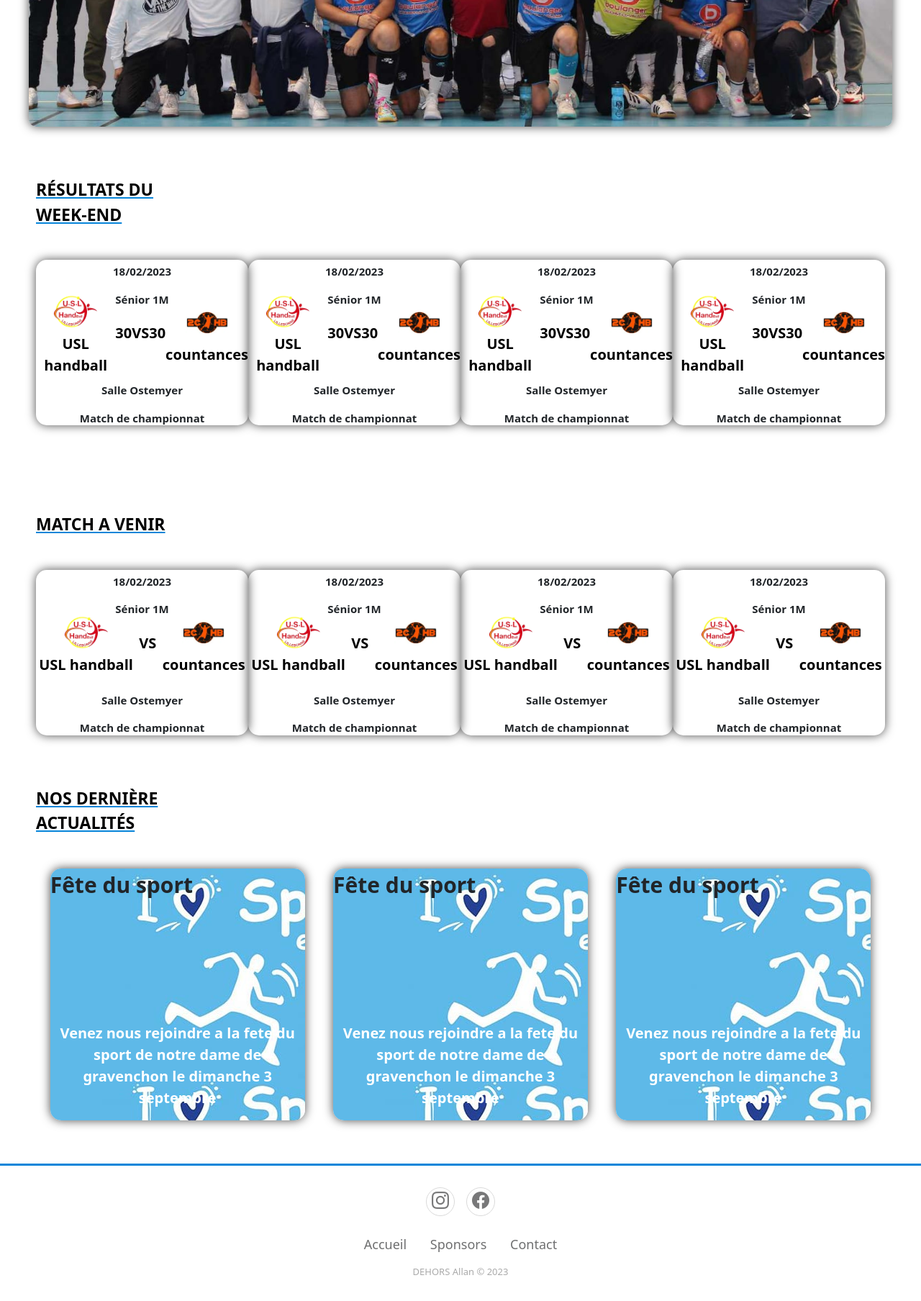
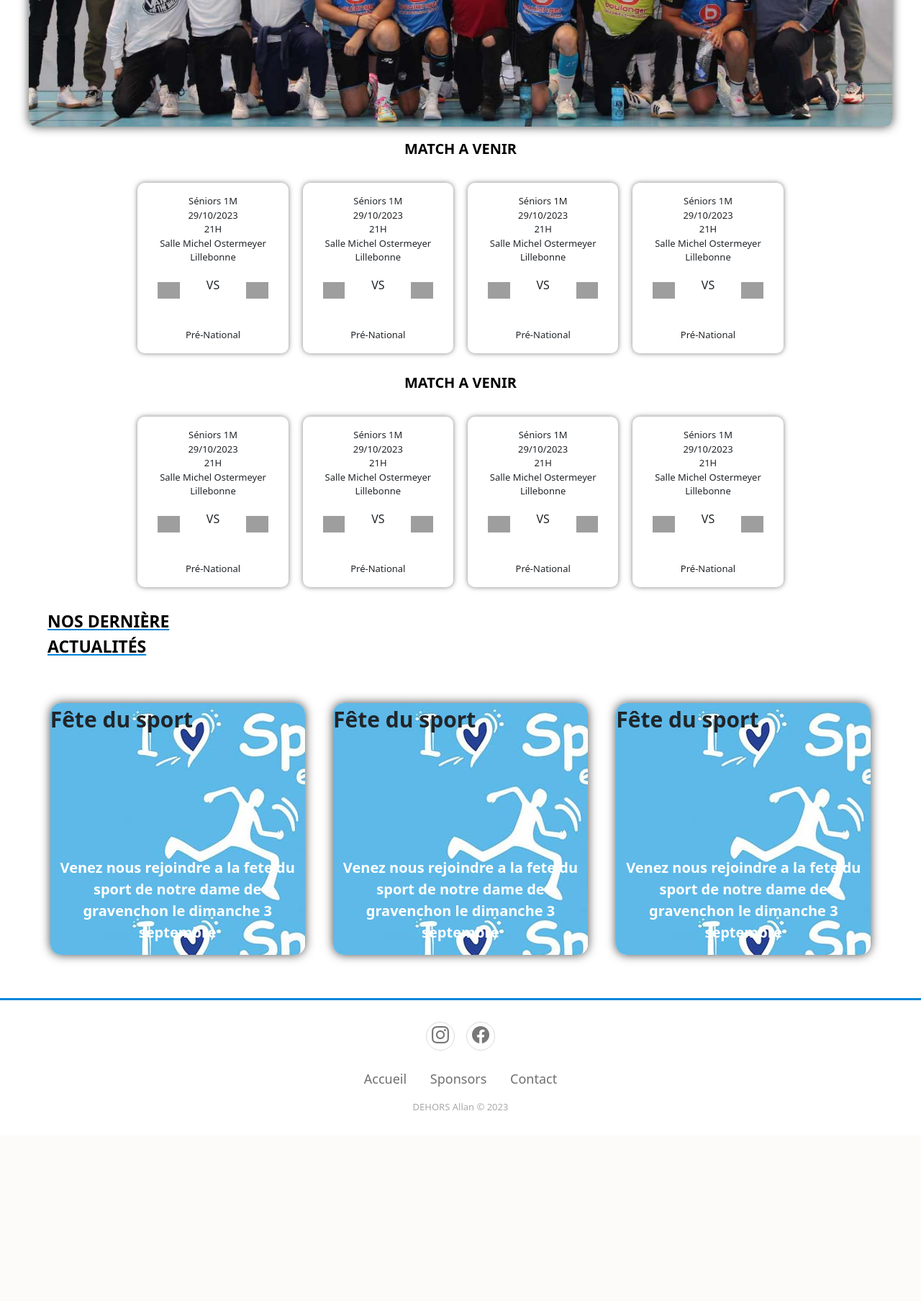
Before and after one commit to AllanDHS/CSG-USL, a PHP site: page /views/home.php in a window 1280 px wide. Shown: the part 634-2442 px from the top of the page at 72% size. After the commit the page ends 2177 px from the top, so only its background shows below. Run offline with PHP 8.4, Linux system fonts and the light colour scheme; some libraries are stand-ins or nearby versions; grey boxes are pictures that could not be loaded.

Commit message:
AjoutsCardsBS

```diff
--- a/assets/style/style.css
+++ b/assets/style/style.css
@@ -118,174 +118,74 @@
 
  /* Section 1 */
 
- .resultHomePage {
-     margin-top: 50px;
-     width: 100vw;
-     display: flex;
-     flex-direction: column;
- }
+ .red{
+    margin: 10px;
+    border-radius: 10px;
+    box-shadow: 0 0 7px rgba(0, 0, 0, 0.5);
+}
 
 
+.container-fluid{
+    text-align: center;
+}
 
- .resultHomePage .title {
-     font-size: 23px;
-     text-transform: uppercase;
-     text-align: left;
-     margin-left: 50px;
-     font-weight: 900;
-     padding-top: 20px;
- }
+.row{
+    display: flex;
+    flex-direction: row;
+    justify-content: center;
+}
 
- .resultHomePage .title a {
-     color: black;
-     text-decoration: none;
-     text-decoration: underline #0785D9;
- }
+.title{
+    font-size: 20px;
+    text-transform: uppercase;
+    text-align: center;
+    padding: 1rem;
+    margin: 0;
+    font-weight: 900;
 
- .resultHomePage .containerResult {
-     display: flex;
-     flex-direction: row;
-     justify-content: space-between;
-     margin-top: 30px;
-     margin-left: 50px;
-     margin-right: 50px;
-     padding-bottom: 50px;
- }
+}
 
- .resultHomePage .containerResult .result {
-     width: 350px;
-     height: 230px;
-     border-radius: 15px;
-     box-shadow: 0 0 14px rgba(0, 0, 0, 0.7);
-
- }
+.title a{
+    text-decoration: none;
+    color: black;
+}
 
 
+.top{
+    text-align: center;
+    font-size: small;
+    text-transform: capitalize;
+    margin-top: 1rem;
 
- .resultHomePage .containerResult .result .topResult {
+}
 
-     text-align: center;
-     height: 50px;
-     padding-top: 5px;
-     font-size: 15px;
-     font-weight: 700;
- }
+.top p {
+    margin: 0;
+    padding: 0;
+}
 
- .resultHomePage .containerResult .result .centerResult img {
-     width: 60px;
+.center{
+    display: flex;
+    align-items: center;
+    padding: 1rem;
+}
 
- }
-
- .resultHomePage .containerResult .result .centerResult {
-
-     display: flex;
-     flex-direction: row;
-     justify-content: space-around;
-     align-items: center;
-     text-align: center;
-     height: 120px;
-
- }
-
- .resultHomePage .containerResult .result .centerResult {
-     font-size: 20px;
-     font-weight: 900;
-     color: rgb(0, 0, 0);
- }
-
-
- .resultHomePage .containerResult .result .bottomResult {
-     text-align: center;
-     height: 50px;
-     font-size: 15px;
-     font-weight: 700;
- }
-
-
- /* Section 2 */
-
- .matchHomePage {
-    margin-top: 50px;
-    width: 100vw;
-    display: flex;
-    flex-direction: column;
+.center img{
+    width: 20%;
 }
 
 
 
-.matchHomePage .title {
-    font-size: 23px;
-    text-transform: uppercase;
-    text-align: left;
-    margin-left: 50px;
-    font-weight: 900;
-    padding-top: 20px;
+.bottom{
+    text-align: center;
+    font-size: small;
+    text-transform: capitalize;
+    padding-top: 1rem;
 }
 
-.matchHomePage .title a {
-    color: black;
-    text-decoration: none;
-    text-decoration: underline #0785D9;
-}
-
-.matchHomePage .containerResult {
-    display: flex;
-    flex-direction: row;
-    justify-content: space-between;
-    margin-top: 30px;
-    margin-left: 50px;
-    margin-right: 50px;
-    padding-bottom: 50px;
-}
-
-.matchHomePage .containerResult .result {
-    width: 350px;
-    height: 230px;
-    border-radius: 15px;
-    box-shadow: 0 0 14px rgba(0, 0, 0, 0.7);
-
-}
+ /* Section 2 */
 
 
-
-.matchHomePage .containerResult .result .topResult {
-
-    text-align: center;
-    height: 50px;
-    padding-top: 5px;
-    font-size: 15px;
-    font-weight: 700;
-}
-
-.matchHomePage .containerResult .result .centerResult img {
-    width: 60px;
-
-}
-
-.matchHomePage .containerResult .result .centerResult {
-
-    display: flex;
-    flex-direction: row;
-    justify-content: space-around;
-    align-items: center;
-    text-align: center;
-    height: 120px;
-
-}
-
-.matchHomePage .containerResult .result .centerResult {
-    font-size: 20px;
-    font-weight: 900;
-    color: rgb(0, 0, 0);
-}
-
-
-.matchHomePage .containerResult .result .bottomResult {
-    text-align: center;
-    height: 50px;
-    font-size: 15px;
-    font-weight: 700;
-}
 
 /* Section 3 */
 
--- a/views/components/navbar.php
+++ b/views/components/navbar.php
@@ -37,9 +37,9 @@
                     </a>
                     <ul class="dropdown-menu" aria-labelledby="navbarDropdown">
                         <li><a class="dropdown-item" href="#">Bureau</a></li>
-                        <li><a class="dropdown-item" href="#">Another action</a></li>
-
-                        <li><a class="dropdown-item" href="#">Something else here</a></li>
+                        <li><a class="dropdown-item" href="#">Documents d'inscription</a></li>
+                        <li><a class="dropdown-item" href="#">Tarif des licences</a></li>
+                        <li><a class="dropdown-item" href="#">Arbitrage</a></li>
                     </ul>
                 </li>
 
--- a/views/home.php
+++ b/views/home.php
@@ -14,109 +14,85 @@
         <img src="../assets/logo/icons8-vers-l'avant-100.png" alt="" class="button" id="right">
     </div>
 </div>
-
-<div class="resultHomePage">
+<div class="matchHomePage">
     <div class="title">
         <a href="">
-            <p>Résultats du <br>Week-end</p>
+            <p>Match a venir</p>
         </a>
     </div>
-    <div class="containerResult">
-        <div class="result">
-            <div class="topResult">
-                <p>18/02/2023</p>
-                <p>Sénior 1M</p>
-            </div>
-            <div class="centerResult">
-                <div class="equipe1">
-                    <img src="../assets/logo/2023-06-04-8287137a-8e0e-44b5-85e3-aeafcb8be129-removebg-preview.png" alt="">
-                    <p>USL handball</p>
+<div class="container-fluid">
+        <div class="row mx-auto">
+            <div class="col-md-2 col-sm-5 col-5 red">
+                <div class="top">
+                    <p>Séniors 1M</p>
+                    <p>29/10/2023</p>
+                    <p>21H</p>
+                    <p>Salle Michel Ostermeyer</p>
+                    <p>Lillebonne</p>
                 </div>
-                <p>30</p>
-                <p>VS</p>
-                <p>30</p>
-                <div class="equipe2">
-                    <img src="../assets/logo/2017-06-30-f26906b4-1f76-4524-8bf2-2ba9a2774e41.webp" alt="">
-                    <p>countances </p>
+                <div class="center">
+                    <img src="Logo_CSG-1920w-removebg-preview.png" alt="Logo Equipe 1" class="Logo1">
+                    <p class="mx-auto">VS</p>
+                    <img src="Logo_CSG-1920w-removebg-preview.png" alt="Logo Equipe 2" class="Logo2">
+                </div>
+                <div class="bottom">
+                    <p>pré-national</p>
+                    <p></p>
                 </div>
             </div>
-            <div class="bottomResult">
-                <p>Salle Ostemyer</p>
-                <p>Match de championnat</p>
-            </div>
-
-        </div>
-        <div class="result">
-            <div class="topResult">
-                <p>18/02/2023</p>
-                <p>Sénior 1M</p>
-            </div>
-            <div class="centerResult">
-                <div class="equipe1">
-                    <img src="../assets/logo/2023-06-04-8287137a-8e0e-44b5-85e3-aeafcb8be129-removebg-preview.png" alt="">
-                    <p>USL handball</p>
+            <div class="col-md-2 col-sm-5 col-5 red">
+                <div class="top">
+                    <p>Séniors 1M</p>
+                    <p>29/10/2023</p>
+                    <p>21H</p>
+                    <p>Salle Michel Ostermeyer</p>
+                    <p>Lillebonne</p>
                 </div>
-                <p>30</p>
-                <p>VS</p>
-                <p>30</p>
-                <div class="equipe2">
-                    <img src="../assets/logo/2017-06-30-f26906b4-1f76-4524-8bf2-2ba9a2774e41.webp" alt="">
-                    <p>countances </p>
+                <div class="center">
+                    <img src="Logo_CSG-1920w-removebg-preview.png" alt="Logo Equipe 1" class="Logo1">
+                    <p class="mx-auto">VS</p>
+                    <img src="Logo_CSG-1920w-removebg-preview.png" alt="Logo Equipe 2" class="Logo2">
+                </div>
+                <div class="bottom">
+                    <p>pré-national</p>
                 </div>
             </div>
-            <div class="bottomResult">
-                <p>Salle Ostemyer</p>
-                <p>Match de championnat</p>
-            </div>
-        </div>
-        <div class="result">
-            <div class="topResult">
-                <p>18/02/2023</p>
-                <p>Sénior 1M</p>
-            </div>
-            <div class="centerResult">
-                <div class="equipe1">
-                    <img src="../assets/logo/2023-06-04-8287137a-8e0e-44b5-85e3-aeafcb8be129-removebg-preview.png" alt="">
-                    <p>USL handball</p>
+            <div class="col-md-2 col-sm-5 col-5 red">
+                <div class="top">
+                    <p>Séniors 1M</p>
+                    <p>29/10/2023</p>
+                    <p>21H</p>
+                    <p>Salle Michel Ostermeyer</p>
+                    <p>Lillebonne</p>
                 </div>
-                <p>30</p>
-                <p>VS</p>
-                <p>30</p>
-                <div class="equipe2">
-                    <img src="../assets/logo/2017-06-30-f26906b4-1f76-4524-8bf2-2ba9a2774e41.webp" alt="">
-                    <p>countances </p>
+                <div class="center">
+                    <img src="Logo_CSG-1920w-removebg-preview.png" alt="Logo Equipe 1" class="Logo1">
+                    <p class="mx-auto">VS</p>
+                    <img src="Logo_CSG-1920w-removebg-preview.png" alt="Logo Equipe 2" class="Logo2">
+                </div>
+                <div class="bottom">
+                    <p>pré-national</p>
                 </div>
             </div>
-            <div class="bottomResult">
-                <p>Salle Ostemyer</p>
-                <p>Match de championnat</p>
-            </div>
-        </div>
-        <div class="result">
-            <div class="topResult">
-                <p>18/02/2023</p>
-                <p>Sénior 1M</p>
-            </div>
-            <div class="centerResult">
-                <div class="equipe1">
-                    <img src="../assets/logo/2023-06-04-8287137a-8e0e-44b5-85e3-aeafcb8be129-removebg-preview.png" alt="">
-                    <p>USL handball</p>
+            <div class="col-md-2 col-sm-5 col-5 red">
+                <div class="top">
+                    <p>Séniors 1M</p>
+                    <p>29/10/2023</p>
+                    <p>21H</p>
+                    <p>Salle Michel Ostermeyer</p>
+                    <p>Lillebonne</p>
                 </div>
-                <p>30</p>
-                <p>VS</p>
-                <p>30</p>
-                <div class="equipe2">
-                    <img src="../assets/logo/2017-06-30-f26906b4-1f76-4524-8bf2-2ba9a2774e41.webp" alt="">
-                    <p>countances </p>
+                <div class="center">
+                    <img src="Logo_CSG-1920w-removebg-preview.png" alt="Logo Equipe 1" class="Logo1">
+                    <p class="mx-auto">VS</p>
+                    <img src="Logo_CSG-1920w-removebg-preview.png" alt="Logo Equipe 2" class="Logo2">
                 </div>
-            </div>
-            <div class="bottomResult">
-                <p>Salle Ostemyer</p>
-                <p>Match de championnat</p>
+                <div class="bottom">
+                    <p>pré-national</p>
+                </div>
             </div>
         </div>
     </div>
-</div>
 
 <div class="matchHomePage">
     <div class="title">
@@ -124,90 +100,76 @@
             <p>Match a venir</p>
         </a>
     </div>
-    <div class="containerResult">
-        <div class="result">
-            <div class="topResult">
-                <p>18/02/2023</p>
-                <p>Sénior 1M</p>
-            </div>
-            <div class="centerResult">
-                <div class="equipe1">
-                    <img src="../assets/logo/2023-06-04-8287137a-8e0e-44b5-85e3-aeafcb8be129-removebg-preview.png" alt="">
-                    <p>USL handball</p>
+    <div class="container-fluid">
+        <div class="row mx-auto">
+            <div class="col-md-2 col-sm-5 col-5 red">
+                <div class="top">
+                    <p>Séniors 1M</p>
+                    <p>29/10/2023</p>
+                    <p>21H</p>
+                    <p>Salle Michel Ostermeyer</p>
+                    <p>Lillebonne</p>
                 </div>
-                <p>VS</p>
-                <div class="equipe2">
-                    <img src="../assets/logo/2017-06-30-f26906b4-1f76-4524-8bf2-2ba9a2774e41.webp" alt="">
-                    <p>countances </p>
+                <div class="center">
+                    <img src="Logo_CSG-1920w-removebg-preview.png" alt="Logo Equipe 1" class="Logo1">
+                    <p class="mx-auto">VS</p>
+                    <img src="Logo_CSG-1920w-removebg-preview.png" alt="Logo Equipe 2" class="Logo2">
+                </div>
+                <div class="bottom">
+                    <p>pré-national</p>
+                    <p></p>
                 </div>
             </div>
-            <div class="bottomResult">
-                <p>Salle Ostemyer</p>
-                <p>Match de championnat</p>
-            </div>
-
-        </div>
-        <div class="result">
-            <div class="topResult">
-                <p>18/02/2023</p>
-                <p>Sénior 1M</p>
-            </div>
-            <div class="centerResult">
-                <div class="equipe1">
-                    <img src="../assets/logo/2023-06-04-8287137a-8e0e-44b5-85e3-aeafcb8be129-removebg-preview.png" alt="">
-                    <p>USL handball</p>
+            <div class="col-md-2 col-sm-5 col-5 red">
+                <div class="top">
+                    <p>Séniors 1M</p>
+                    <p>29/10/2023</p>
+                    <p>21H</p>
+                    <p>Salle Michel Ostermeyer</p>
+                    <p>Lillebonne</p>
                 </div>
-                <p>VS</p>
-                <div class="equipe2">
-                    <img src="../assets/logo/2017-06-30-f26906b4-1f76-4524-8bf2-2ba9a2774e41.webp" alt="">
-                    <p>countances </p>
+                <div class="center">
+                    <img src="Logo_CSG-1920w-removebg-preview.png" alt="Logo Equipe 1" class="Logo1">
+                    <p class="mx-auto">VS</p>
+                    <img src="Logo_CSG-1920w-removebg-preview.png" alt="Logo Equipe 2" class="Logo2">
+                </div>
+                <div class="bottom">
+                    <p>pré-national</p>
                 </div>
             </div>
-            <div class="bottomResult">
-                <p>Salle Ostemyer</p>
-                <p>Match de championnat</p>
-            </div>
-        </div>
-        <div class="result">
-            <div class="topResult">
-                <p>18/02/2023</p>
-                <p>Sénior 1M</p>
-            </div>
-            <div class="centerResult">
-                <div class="equipe1">
-                    <img src="../assets/logo/2023-06-04-8287137a-8e0e-44b5-85e3-aeafcb8be129-removebg-preview.png" alt="">
-                    <p>USL handball</p>
+            <div class="col-md-2 col-sm-5 col-5 red">
+                <div class="top">
+                    <p>Séniors 1M</p>
+                    <p>29/10/2023</p>
+                    <p>21H</p>
+                    <p>Salle Michel Ostermeyer</p>
+                    <p>Lillebonne</p>
                 </div>
-                <p>VS</p>
-                <div class="equipe2">
-                    <img src="../assets/logo/2017-06-30-f26906b4-1f76-4524-8bf2-2ba9a2774e41.webp" alt="">
-                    <p>countances </p>
+                <div class="center">
+                    <img src="Logo_CSG-1920w-removebg-preview.png" alt="Logo Equipe 1" class="Logo1">
+                    <p class="mx-auto">VS</p>
+                    <img src="Logo_CSG-1920w-removebg-preview.png" alt="Logo Equipe 2" class="Logo2">
+                </div>
+                <div class="bottom">
+                    <p>pré-national</p>
                 </div>
             </div>
-            <div class="bottomResult">
-                <p>Salle Ostemyer</p>
-                <p>Match de championnat</p>
-            </div>
-        </div>
-        <div class="result">
-            <div class="topResult">
-                <p>18/02/2023</p>
-                <p>Sénior 1M</p>
-            </div>
-            <div class="centerResult">
-                <div class="equipe1">
-                    <img src="../assets/logo/2023-06-04-8287137a-8e0e-44b5-85e3-aeafcb8be129-removebg-preview.png" alt="">
-                    <p>USL handball</p>
+            <div class="col-md-2 col-sm-5 col-5 red">
+                <div class="top">
+                    <p>Séniors 1M</p>
+                    <p>29/10/2023</p>
+                    <p>21H</p>
+                    <p>Salle Michel Ostermeyer</p>
+                    <p>Lillebonne</p>
                 </div>
-                <p>VS</p>
-                <div class="equipe2">
-                    <img src="../assets/logo/2017-06-30-f26906b4-1f76-4524-8bf2-2ba9a2774e41.webp" alt="">
-                    <p>countances </p>
+                <div class="center">
+                    <img src="Logo_CSG-1920w-removebg-preview.png" alt="Logo Equipe 1" class="Logo1">
+                    <p class="mx-auto">VS</p>
+                    <img src="Logo_CSG-1920w-removebg-preview.png" alt="Logo Equipe 2" class="Logo2">
                 </div>
-            </div>
-            <div class="bottomResult">
-                <p>Salle Ostemyer</p>
-                <p>Match de championnat</p>
+                <div class="bottom">
+                    <p>pré-national</p>
+                </div>
             </div>
         </div>
     </div>
```
Also changed, not shown: 2 other files.
